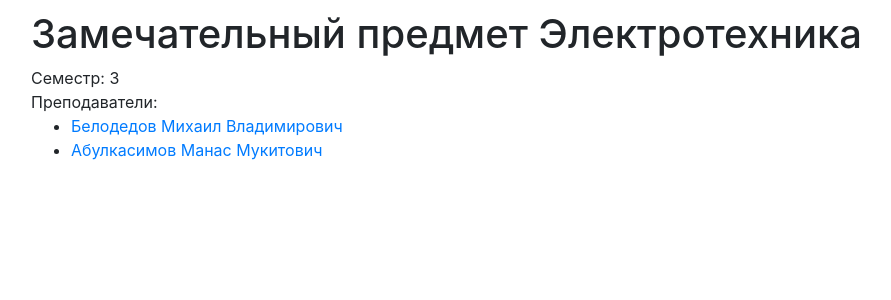
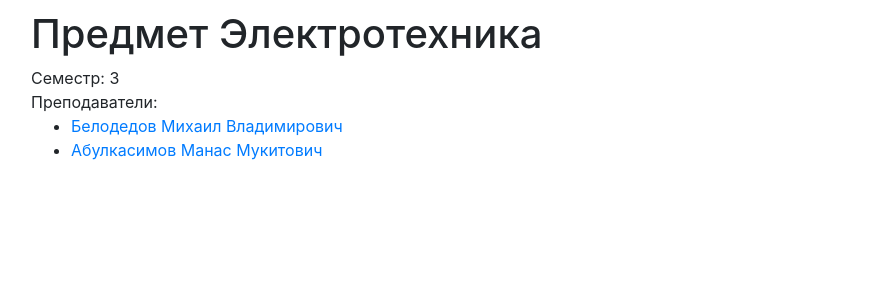
Before and after one commit to Amelirian/R.I.P-labs, a Django app: page /subject/1 in a window 1280 px wide. Shown: the part 56-356 px from the top of the page, without its empty margins (54-945 px from the left). Run offline with Django 3.2, Linux system fonts and the light colour scheme; data comes from the database, SQL or seed files in the repository; some libraries are stand-ins or nearby versions.

Commit message:
Update subject.html

```diff
--- a/lab_4/templates/subject.html
+++ b/lab_4/templates/subject.html
@@ -5,7 +5,7 @@
 {% endblock %}
 
 {% block content %}
-    <h1>Замечательный предмет {{ subject.name }}</h1>
+    <h1>Предмет {{ subject.name }}</h1>
 
     <div>Семестр: {{ subject.semester|default:"всегда" }}</div>
         <div>
```
